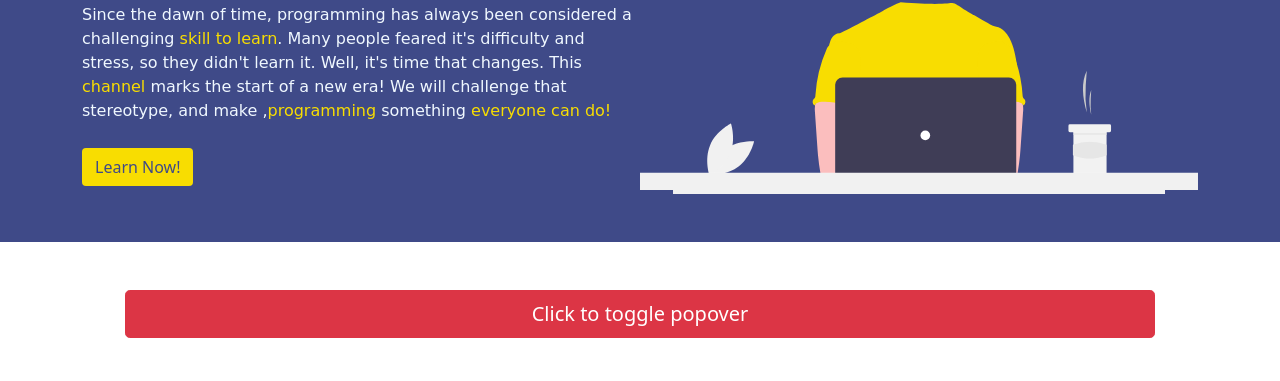
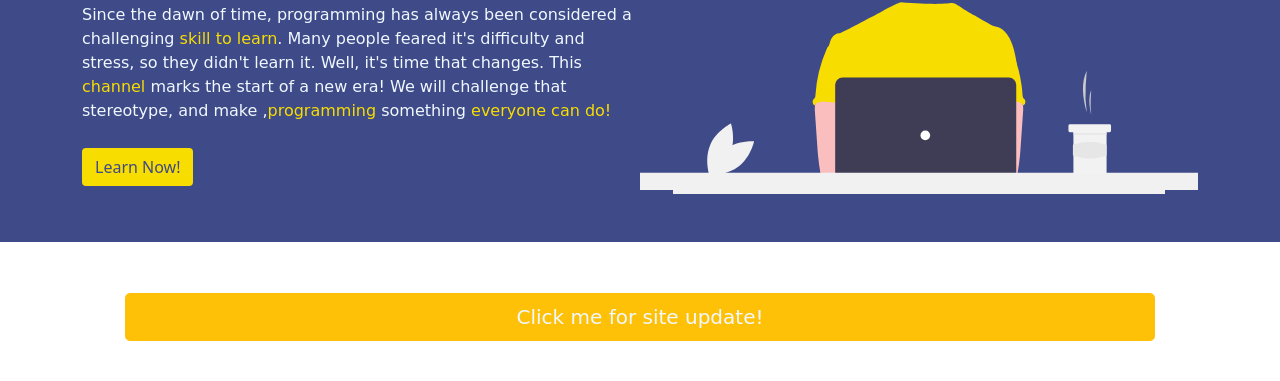
Before and after one commit to DevTechJr/TheDevTechJrSite, a plain HTML site: page index.html in a window 1280 px wide. Shown: the part 240-621 px from the top of the page. Drawn offline with nearby package versions, Linux system fonts and the light colour scheme; a web font is replaced by a local one.

Commit message:
added summer button update

```diff
--- a/index.html
+++ b/index.html
@@ -121,13 +121,23 @@
         <div class="row">
           <button
             type="button"
-            class="btn btn-lg btn-danger"
+            class="btn btn-lg btn-warning whitetext"
             data-bs-toggle="popover"
-            title="Popover title"
-            data-bs-content="And here's some amazing content. It's very engaging. Right?"
+            title="Summer Update (Till 2022 Summer)"
+            data-bs-content="Summer Update : Channel is down until summer 2022. Thanks for checking in!"
           >
-            Click to toggle popover
+            Click me for site update!
           </button>
+          <script>
+            var popoverTriggerList = [].slice.call(
+              document.querySelectorAll('[data-bs-toggle="popover"]')
+            );
+            var popoverList = popoverTriggerList.map(function (
+              popoverTriggerEl
+            ) {
+              return new bootstrap.Popover(popoverTriggerEl);
+            });
+          </script>
 
           <div class="col-md p-5 bluetext">
             <h1>About Us (<span style="color: #f8dd01">Me</span>)</h1>
```
